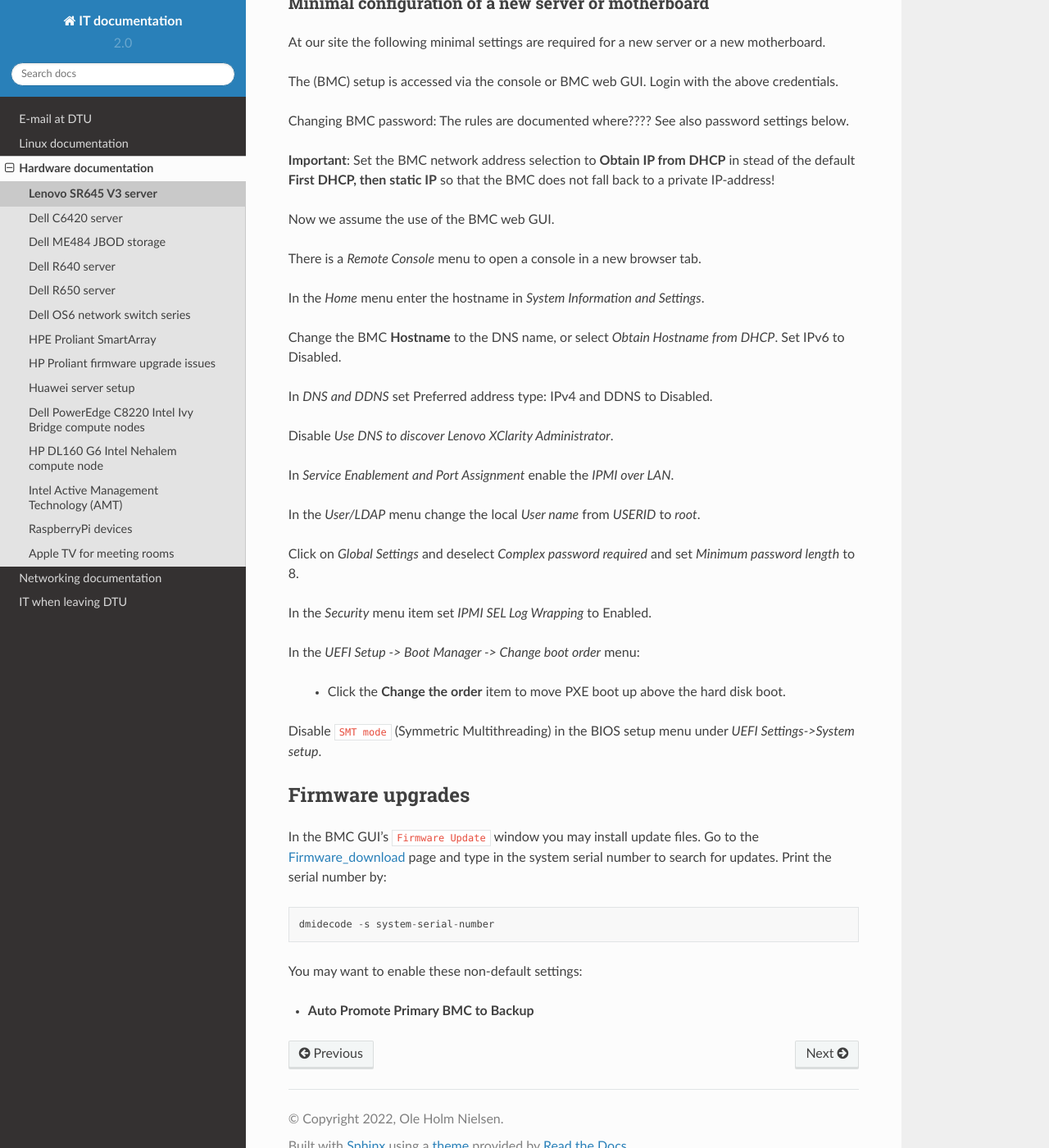
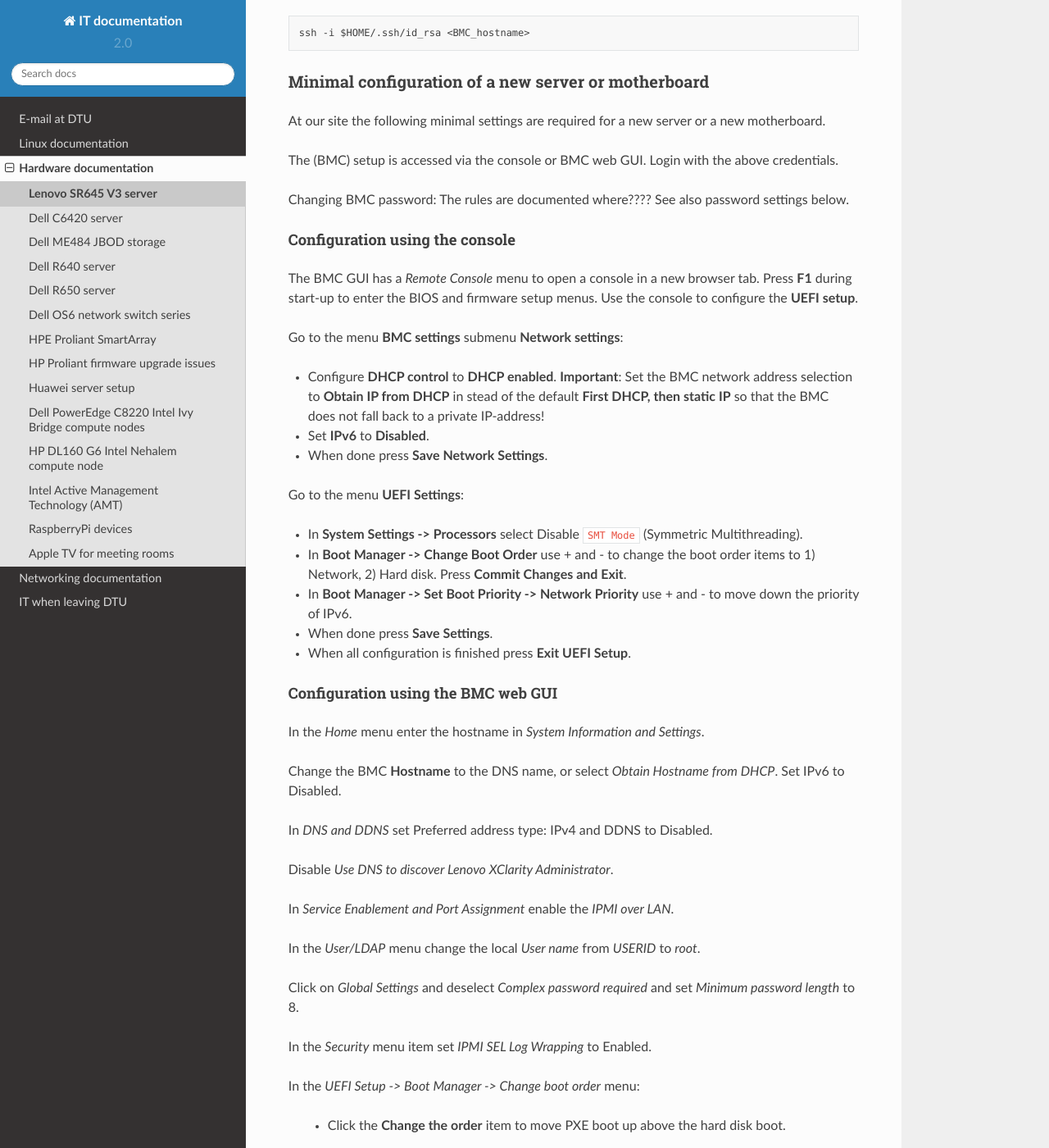
Before and after one commit to OleHolmNielsen/ITwiki, a Sphinx documentation site: the page built from docs/Lenovo_SR645_V3.rst, in a window 1280 px wide and 1400 px high, scrolled down 1258 px. Shown: the whole window at 82% size. Built offline with Sphinx 7.4.7 and the Read the Docs theme 2.0.0, drawn with Linux system fonts in a browser that asks for light colours; some of the changed text lies outside the part shown.

Commit message:
XClarity links.  UEFI configuration.

```diff
--- a/docs/Lenovo_SR645_V3.rst
+++ b/docs/Lenovo_SR645_V3.rst
@@ -17,7 +17,9 @@
 Lenovo provides SR645_V3_ information and downloads:
 
 * `ThinkSystem SR645 Setup Guide <https://pubs.lenovo.com/sr645/sr645_setup_guide.pdf>`_.
+* `Lenovo XClarity Administrator Product Guide <https://lenovopress.lenovo.com/tips1200-lenovo-xclarity-administrator>`_.
 * `Lenovo XClarity Essentials OneCLI <https://support.lenovo.com/us/en/solutions/ht116433-lenovo-xclarity-essentials-onecli-onecli>`_.
+* `Lenovo XClarity Provisioning Manager <https://sysmgt.lenovofiles.com/help/index.jsp?topic=%2Flxpm_frontend%2Flxpm_product_page.html&cp=7>`_.
 * Firmware_updates_
   and `Best practices <https://lenovopress.lenovo.com/lp0656-lenovo-thinksystem-firmware-and-driver-update-best-practices>`_.
   The Firmware_download_ page.
@@ -59,12 +61,38 @@
 
 Changing BMC password: The rules are documented where????  See also password settings below.
 
-**Important**: Set the BMC network address selection to **Obtain IP from DHCP** in stead of the default **First DHCP,
-then static IP** so that the BMC does not fall back to a private IP-address!
+Configuration using the console
+.........................................
 
-Now we assume the use of the BMC web GUI.
+The BMC GUI has a *Remote Console* menu to open a console in a new browser tab.
+Press **F1** during start-up to enter the BIOS and firmware setup menus.
+Use the console to configure the **UEFI setup**.
 
-There is a *Remote Console* menu to open a console in a new browser tab.
+Go to the menu **BMC settings** submenu **Network settings**:
+
+* Configure **DHCP control** to **DHCP enabled**.
+  **Important**: Set the BMC network address selection to **Obtain IP from DHCP**
+  in stead of the default **First DHCP, then static IP** so that the BMC does not fall back to a private IP-address!
+
+* Set **IPv6** to **Disabled**.
+
+* When done press **Save Network Settings**.
+
+Go to the menu **UEFI Settings**:
+
+* In **System Settings -> Processors** select Disable ``SMT Mode`` (Symmetric Multithreading).
+
+* In **Boot Manager -> Change Boot Order** use + and - to change the boot order items to 1) Network, 2) Hard disk.
+  Press **Commit Changes and Exit**.
+
+* In **Boot Manager -> Set Boot Priority -> Network Priority** use + and - to move down the priority of IPv6.
+
+* When done press **Save Settings**.
+
+* When all configuration is finished press **Exit UEFI Setup**.
+
+Configuration using the BMC web GUI
+.........................................
 
 In the *Home* menu enter the hostname in *System Information and Settings*.
 
@@ -87,8 +115,6 @@
 
   * Click the **Change the order** item to move PXE boot up above the hard disk boot.
 
-Disable ``SMT mode`` (Symmetric Multithreading) in the BIOS setup menu under *UEFI Settings->System setup*.
-
 Firmware upgrades
 =================
 
```
